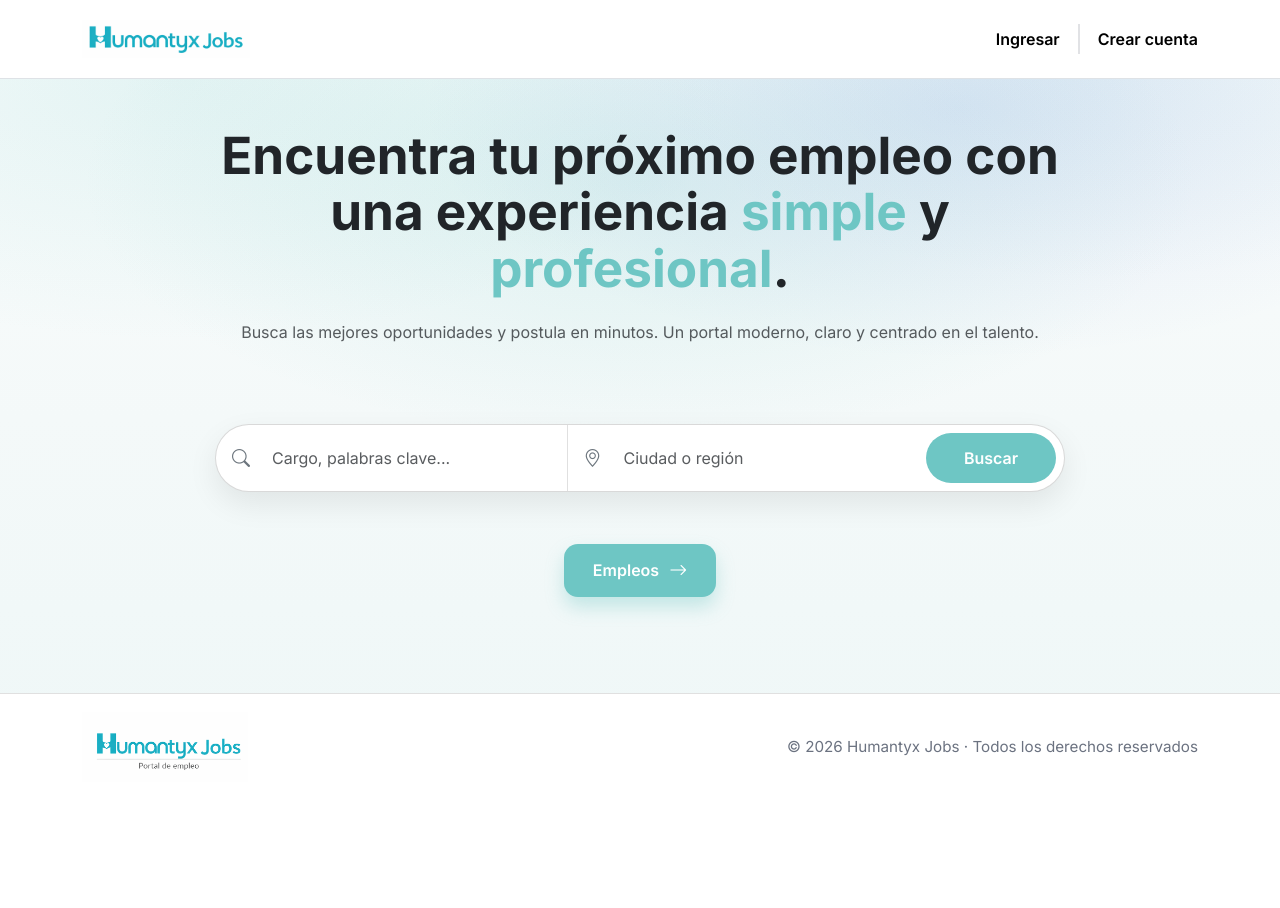
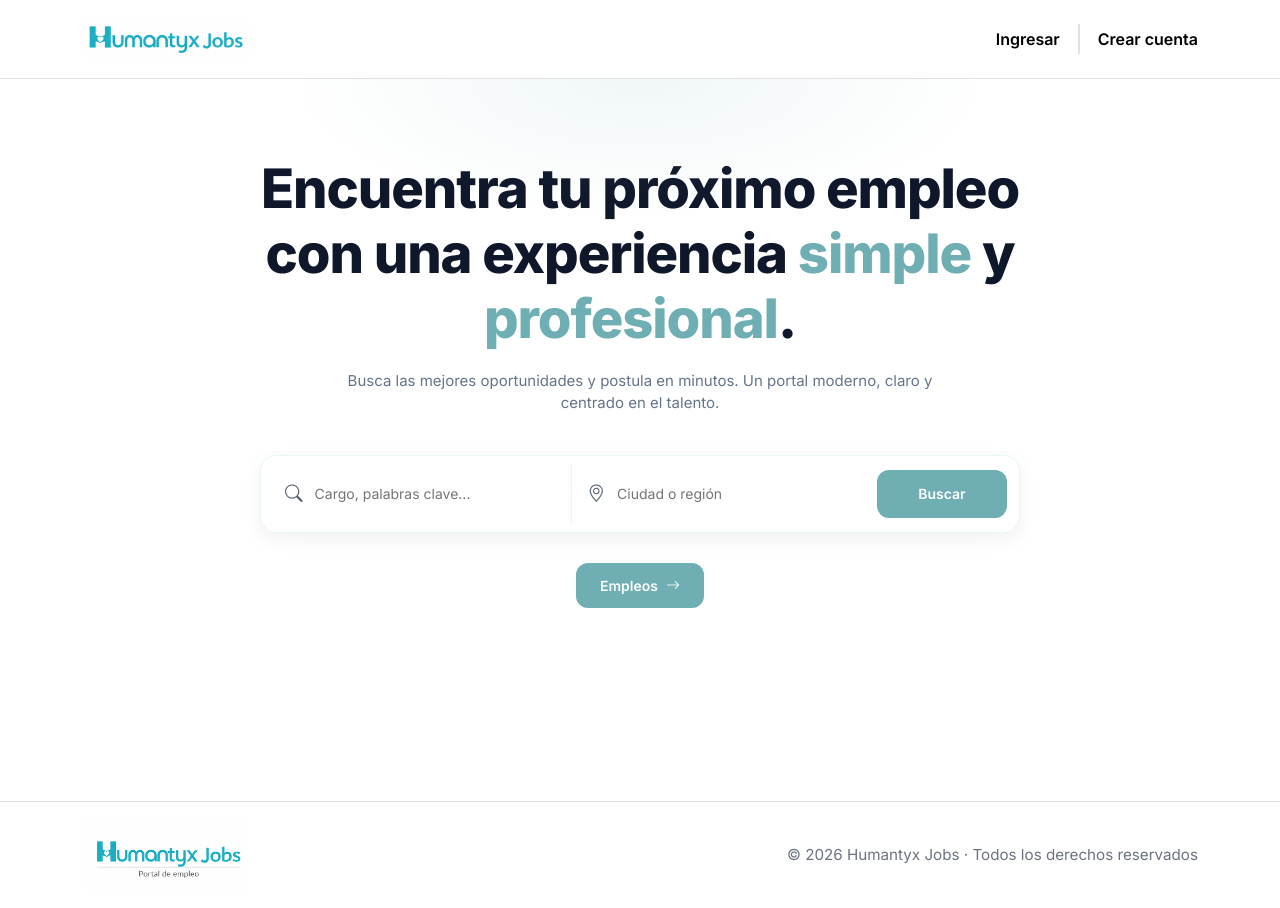
Before and after one commit to SuperInkaWeb/HUMANTYX-JOBS---FRONTEND, a React (Vite) app: page / in a window 1280 px wide. Before the commit the page ends 800 px from the top, so only its background shows below. Built offline with nearby package versions, Linux system fonts and the light colour scheme; no server answers.

Commit message:
subiendo a humantyx

```diff
--- a/src/index.css
+++ b/src/index.css
@@ -216,7 +216,6 @@ body {
 
 .hx-user-menu {
   position: relative;
-  z-index: 3002;
 }
 
 .hx-user-menu__trigger {
@@ -248,7 +247,7 @@ body {
   border-radius: 18px;
   box-shadow: 0 20px 40px rgba(15, 23, 42, 0.14);
   overflow: hidden;
-  z-index: 4000;
+  z-index: 1000;
 }
 
 .hx-user-menu__header {
--- a/src/pages/Home.jsx
+++ b/src/pages/Home.jsx
@@ -19,135 +19,69 @@ export default function Home() {
     nav(`/empleos${params.toString() ? `?${params.toString()}` : ""}`);
   }
 
-  const humantyx = "#6EC6C4";
-
   return (
-    <div
-      style={{
-        background:
-          "radial-gradient(900px 420px at 50% 18%, rgba(110,198,196,0.20), transparent 62%), radial-gradient(900px 420px at 75% 5%, rgba(53,87,212,0.12), transparent 60%)",
-      }}
-    >
-      <div className="container py-5">
-        <div
-          className="text-center"
-          style={{ maxWidth: 900, margin: "0 auto" }}
-        >
-          <h1
-            className="fw-bold"
-            style={{
-              fontSize: "clamp(2rem,4vw,3.3rem)",
-              lineHeight: 1.1,
-            }}
-          >
+    <section className="home-hero">
+      <div className="container home-hero__container">
+        <div className="home-hero__content">
+          <h1 className="home-hero__title">
             Encuentra tu próximo empleo con una experiencia{" "}
-            <span style={{ color: humantyx }}>simple</span>
-            {" "}y{" "}
-            <span style={{ color: humantyx }}>profesional</span>.
+            <span className="home-accent-2">simple</span> y{" "}
+            <span className="home-accent-2">profesional</span>.
           </h1>
 
-          <p className="text-muted mt-4">
-            Busca las mejores oportunidades y postula en minutos.
-            Un portal moderno, claro y centrado en el talento.
+          <p className="home-hero__subtitle">
+            Busca las mejores oportunidades y postula en minutos. Un portal
+            moderno, claro y centrado en el talento.
           </p>
 
-          <form
-            onSubmit={onSearch}
-            className="mx-auto"
-            style={{
-              marginTop: "80px",
-              maxWidth: 850,
-              borderRadius: 999,
-              border: "1px solid rgba(0,0,0,0.15)",
-              background: "white",
-              boxShadow: "0 12px 30px rgba(0,0,0,0.08)",
-              overflow: "hidden",
-            }}
-          >
-            <div className="d-flex align-items-stretch">
-              <div
-                className="d-flex align-items-center flex-grow-1 px-3"
-                style={{ gap: 10 }}
-              >
-                <i
-                  className="bi bi-search"
-                  style={{ fontSize: 18, color: "#6c757d" }}
-                ></i>
+          <form onSubmit={onSearch} className="home-searchbar">
+            <div className="home-searchbar-inner">
+              <div className="home-field">
+                <span className="home-icon" aria-hidden="true">
+                  <i className="bi bi-search"></i>
+                </span>
 
                 <input
-                  className="form-control border-0 shadow-none"
+                  type="text"
+                  className="home-input"
                   placeholder="Cargo, palabras clave..."
                   value={q}
                   onChange={(e) => setQ(e.target.value)}
                 />
               </div>
 
-              <div
-                style={{
-                  width: 1,
-                  background: "rgba(0,0,0,0.12)",
-                }}
-              ></div>
+              <div className="home-divider"></div>
 
-              <div
-                className="d-flex align-items-center flex-grow-1 px-3"
-                style={{ gap: 10 }}
-              >
-                <i
-                  className="bi bi-geo-alt"
-                  style={{ fontSize: 18, color: "#6c757d" }}
-                ></i>
+              <div className="home-field">
+                <span className="home-icon" aria-hidden="true">
+                  <i className="bi bi-geo-alt"></i>
+                </span>
 
                 <input
-                  className="form-control border-0 shadow-none"
+                  type="text"
+                  className="home-input"
                   placeholder="Ciudad o región"
                   value={loc}
                   onChange={(e) => setLoc(e.target.value)}
                 />
               </div>
 
-              <div className="p-2">
-                <button
-                  type="submit"
-                  className="btn fw-semibold"
-                  style={{
-                    background: humantyx,
-                    color: "white",
-                    borderRadius: 999,
-                    padding: "12px 22px",
-                    minWidth: 130,
-                  }}
-                >
+              <div className="home-searchbar-action">
+                <button type="submit" className="home-cta home-cta--search">
                   Buscar
                 </button>
               </div>
             </div>
           </form>
 
-          <div className="mt-5 pt-1">
-            <Link
-              to="/empleos"
-              className="btn fw-semibold"
-              style={{
-                background: humantyx,
-                color: "white",
-                borderRadius: 14,
-                padding: "12px 28px",
-                display: "inline-flex",
-                alignItems: "center",
-                gap: 10,
-                boxShadow: "0 10px 18px rgba(110,198,196,0.35)",
-              }}
-            >
-              Empleos
-              <i
-                className="bi bi-arrow-right"
-                style={{ fontSize: 18 }}
-              ></i>
+          <div className="home-hero__actions">
+            <Link to="/empleos" className="home-cta home-cta--jobs">
+              <span>Empleos</span>
+              <i className="bi bi-arrow-right"></i>
             </Link>
           </div>
         </div>
       </div>
-    </div>
+    </section>
   );
 }
--- a/src/pages/home.css
+++ b/src/pages/home.css
@@ -1,114 +1,220 @@
 /* ============================= */
-/* HERO HOME HUMANTYX */
+/* VARIABLES */
 /* ============================= */
 
-.home-hero{
-  background:
-    radial-gradient(900px 280px at 50% 15%, rgba(110, 201, 198, 0.20), rgba(255,255,255,0) 60%),
-    radial-gradient(900px 300px at 85% 15%, rgba(77, 121, 255, 0.12), rgba(255,255,255,0) 55%),
-    #fff;
-}
+:root {
+  --hx-primary: #6FAEB2;
+  --hx-primary-dark: #5f9ea2;
+  --hx-primary-soft: #e8f4f5;
 
-/* palabras resaltadas */
+  --hx-text-main: #0f172a;
+  --hx-text-secondary: #64748b;
+  --hx-text-soft: #94a3b8;
 
-.home-accent{
-  color:#4d79ff;
-}
+  --hx-bg-main: #ffffff;
+  --hx-bg-soft: #f8fafc;
 
-.home-accent-2{
-  color:#6EC9C6;
+  --hx-border: rgba(15, 23, 42, 0.08);
 }
 
 /* ============================= */
-/* BUSCADOR TIPO INDEED */
+/* HERO */
 /* ============================= */
 
-.home-searchbar{
-  max-width:840px;
+.home-hero {
+  position: relative;
+  overflow: hidden;
+  min-height: calc(100vh - 78px);
+  display: flex;
+  align-items: flex-start;
+  justify-content: center;
+  background: var(--hx-bg-main);
 }
 
-.home-searchbar-inner{
-  display:flex;
-  align-items:center;
-  gap:0;
-  padding:10px;
-  border:1px solid rgba(0,0,0,0.12);
-  border-radius:999px;
-  background:#fff;
-  box-shadow:0 10px 30px rgba(0,0,0,0.08);
-}
-
-.home-field{
-  display:flex;
-  align-items:center;
-  gap:10px;
-  padding:10px 14px;
-  flex:1;
-  min-width:0;
-}
-
-.home-icon{
-  color:rgba(0,0,0,0.55);
-  display:inline-flex;
-}
-
-.home-input{
-  width:100%;
-  border:0;
-  outline:none;
-  font-size:16px;
-  background:transparent;
-}
-
-.home-input::placeholder{
-  color:rgba(0,0,0,0.45);
-}
-
-.home-divider{
-  width:1px;
-  align-self:stretch;
-  background:rgba(0,0,0,0.12);
+.home-hero::before {
+  content: "";
+  position: absolute;
+  inset: 0;
+  pointer-events: none;
+  background:
+    radial-gradient(500px 200px at 50% 0%, rgba(111,174,178,0.10), transparent 70%);
 }
 
 /* ============================= */
-/* BOTON HUMANTYX */
+/* CONTENIDO */
 /* ============================= */
 
-.home-cta{
-  border:0;
-  border-radius:999px;
-  padding:12px 18px;
-  font-weight:700;
-  color:#fff;
-  background:linear-gradient(90deg,#6EC9C6,#41AAA6);
-  box-shadow:0 10px 22px rgba(65,170,166,0.25);
-  display:inline-flex;
-  align-items:center;
-  justify-content:center;
-  white-space:nowrap;
+.home-hero__container {
+  width: 100%;
+  padding-top: clamp(54px, 6vw, 84px);
+  padding-bottom: 72px;
 }
 
-.home-cta:disabled{
-  opacity:0.65;
-  cursor:not-allowed;
-  box-shadow:none;
+.home-hero__content {
+  max-width: 920px;
+  margin: 0 auto;
+  text-align: center;
+}
+
+.home-hero__title {
+  margin: 0 auto;
+  max-width: 780px;
+  font-size: clamp(2.2rem, 4.5vw, 3.4rem);
+  line-height: 1.2;
+  font-weight: 800;
+  letter-spacing: -0.02em;
+  color: var(--hx-text-main);
+}
+
+.home-hero__subtitle {
+  max-width: 640px;
+  margin: 18px auto 0;
+  font-size: 15px;
+  font-weight: 400;
+  color: var(--hx-text-secondary);
+}
+
+/* acentos */
+
+.home-accent-2 {
+  color: var(--hx-primary);
+  font-weight: 800;
+}
+
+/* ============================= */
+/* BUSCADOR */
+/* ============================= */
+
+.home-searchbar {
+  max-width: 760px;
+  margin: 40px auto 0;
+}
+
+.home-searchbar-inner {
+  display: flex;
+  align-items: stretch;
+  padding: 8px;
+  border: 1px solid var(--hx-border);
+  border-radius: 16px;
+  background: #ffffff;
+  box-shadow: 0 6px 20px rgba(15, 23, 42, 0.06);
+}
+
+.home-field {
+  display: flex;
+  align-items: center;
+  gap: 10px;
+  padding: 0 16px;
+  flex: 1;
+  min-height: 60px;
+}
+
+.home-icon {
+  color: var(--hx-text-soft);
+  font-size: 1.1rem;
+}
+
+.home-input {
+  width: 100%;
+  border: 0;
+  outline: none;
+  font-size: 14px;
+  color: var(--hx-text-main);
+  background: transparent;
+}
+
+.home-divider {
+  width: 1px;
+  background: var(--hx-border);
+}
+
+.home-searchbar-action {
+  display: flex;
+  align-items: center;
+  padding: 4px;
+}
+
+/* ============================= */
+/* BOTONES */
+/* ============================= */
+
+.home-cta {
+  border: 0;
+  color: #fff;
+  display: inline-flex;
+  align-items: center;
+  justify-content: center;
+  gap: 8px;
+  transition: all 0.2s ease;
+}
+
+.home-cta:hover {
+  transform: translateY(-1px);
+}
+
+/* botón buscar */
+
+.home-cta--search {
+  min-width: 130px;
+  min-height: 48px;
+  border-radius: 12px;
+  font-size: 14px;
+  font-weight: 600;
+  background: var(--hx-primary);
+}
+
+.home-cta--search:hover {
+  background: var(--hx-primary-dark);
+}
+
+/* botón empleos */
+
+.home-hero__actions {
+  margin-top: 30px;
+}
+
+.home-cta--jobs {
+  padding: 12px 24px;
+  border-radius: 12px;
+  font-size: 14px;
+  font-weight: 600;
+  background: var(--hx-primary);
+}
+
+.home-cta--jobs i {
+  font-size: 14px;
 }
 
 /* ============================= */
 /* RESPONSIVE */
 /* ============================= */
 
-@media (max-width:768px){
-
-  .home-searchbar-inner{
-    border-radius:24px;
-    flex-direction:column;
-    align-items:stretch;
+@media (max-width: 768px) {
+  .home-hero__title {
+    font-size: 2rem;
   }
 
-  .home-divider{
-    width:100%;
-    height:1px;
+  .home-searchbar-inner {
+    flex-direction: column;
   }
 
+  .home-divider {
+    width: 100%;
+    height: 1px;
+  }
+
+  .home-cta--search {
+    width: 100%;
+  }
 }
+
+
+.home-cta--jobs {
+  text-decoration: none;
+  color: white;
+}
+
+.home-cta--jobs:hover {
+  text-decoration: none;
+  color: white;
+}
```
Also changed, not shown: src/pages/JobsList.jsx (+7 -10 lines), src/pages/jobs.css (+158 -127 lines).
